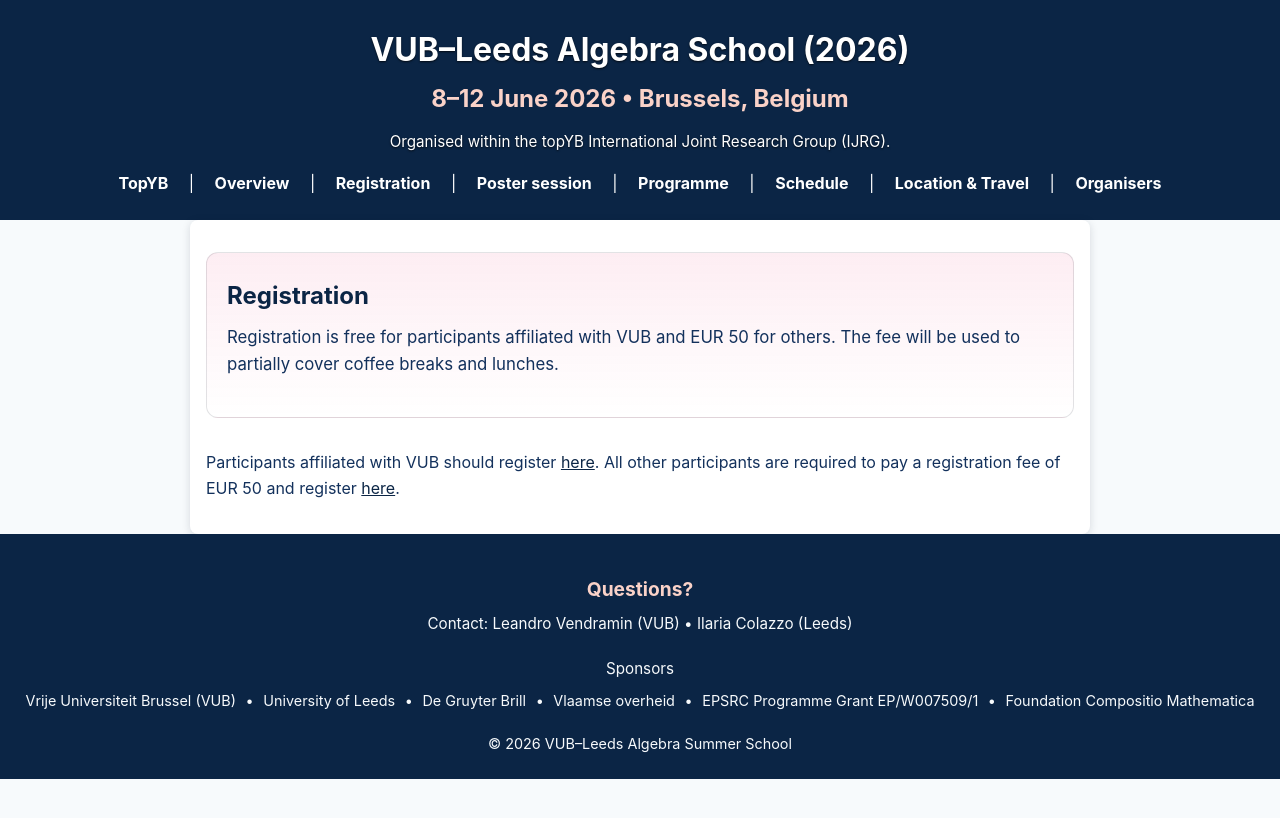
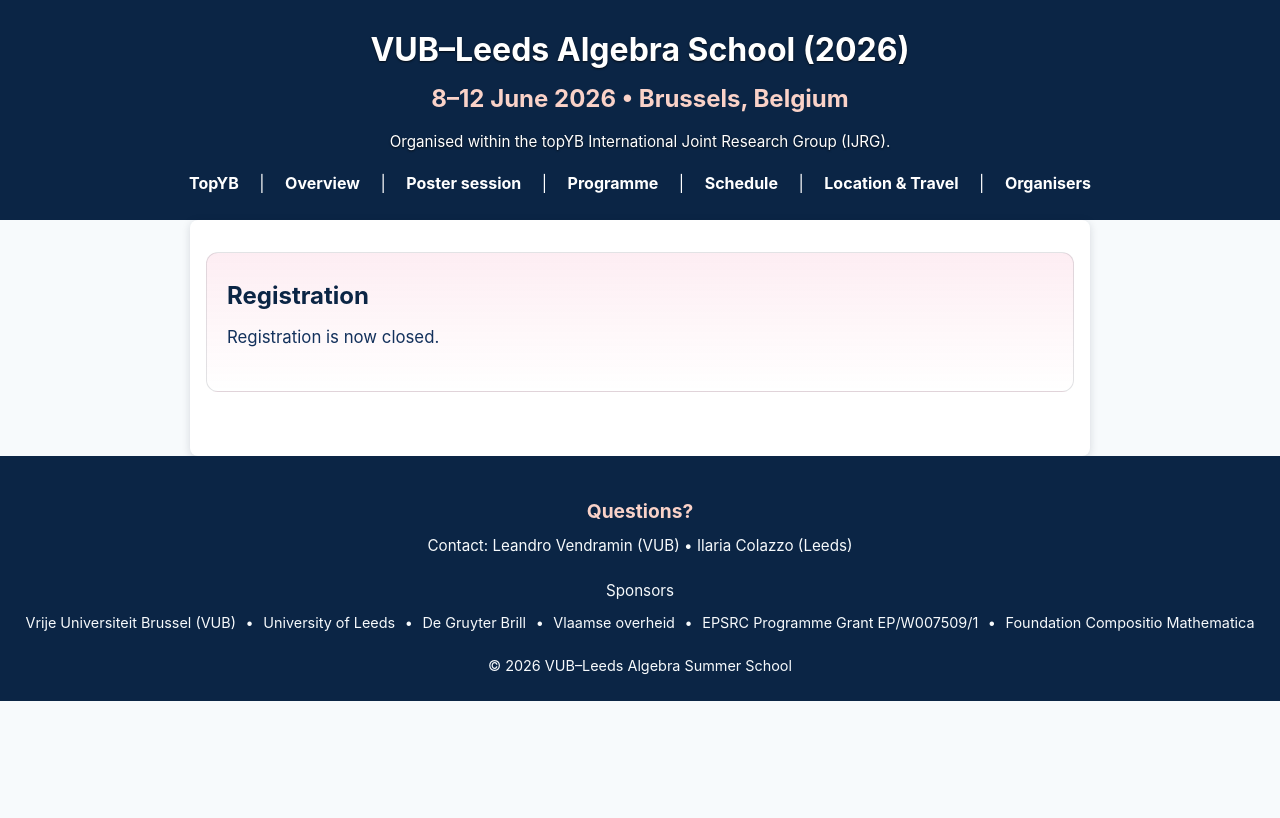
Before and after one commit to VubLeedsTopYB/VubLeedsTopYB.github.io, a Jekyll site: the page built from summer-school/registration.md, in a window 1280 px wide. Shown: the top 818 px of the page. Built offline with Jekyll 4.4.1, drawn with Linux system fonts in a browser that asks for light colours.

Commit message:
registration closed

```diff
--- a/_includes/summer_header.html
+++ b/_includes/summer_header.html
@@ -5,7 +5,7 @@
   <nav>
     <a href="{{ '/index.html' | relative_url }}">TopYB</a> |
     <a href="{{ '/summer-school/index.html' | relative_url }}">Overview</a> |
-    <a href="{{ '/summer-school/registration.html' | relative_url }}">Registration</a> |
+    <!-- <a href="{{ '/summer-school/registration.html' | relative_url }}">Registration</a> | -->
     <a href="{{ '/summer-school/poster.html' | relative_url }}">Poster session</a> |
     <a href="{{ '/summer-school/programme.html' | relative_url }}">Programme</a> |
     <a href="{{ '/summer-school/schedule.html' | relative_url }}">Schedule</a> |
--- a/summer-school/registration.md
+++ b/summer-school/registration.md
@@ -5,13 +5,16 @@ title: VUB–Leeds Algebra Summer School (2026) — Registration
 
 <section class="hero">
   <h2>Registration</h2>
-  <p class="subtitle">
+  <!-- <p class="subtitle">
   Registration is free for participants affiliated with VUB and EUR 50 for others. The fee will be used to partially cover coffee breaks and lunches.
   </p>
 </section>
 
+ -->
 <!-- registration: https://forms.office.com/e/8y5uqrb7dj -->
-
+<!--
 Participants affiliated with VUB should register [here](https://www.vub.be/en/form/algebra-school-free).  All other
 participants are required to pay a registration fee of EUR 50 and register
-[here](https://www.vub.be/en/form/algebra-school).
+[here](https://www.vub.be/en/form/algebra-school). -->
+
+<p class="subtitle">Registration is now closed.</p>
```
Also changed, not shown: summer-school/index.md (+3 -2 lines), 7 other files.
